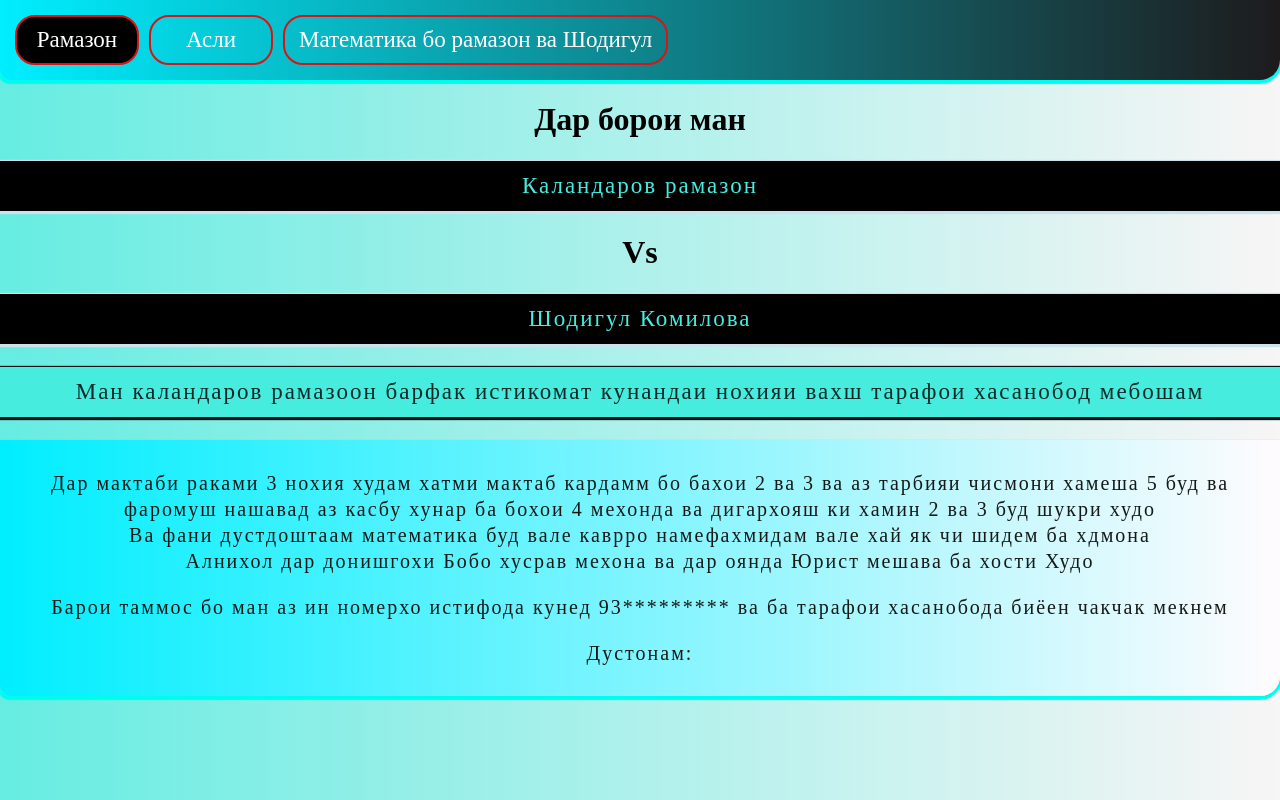
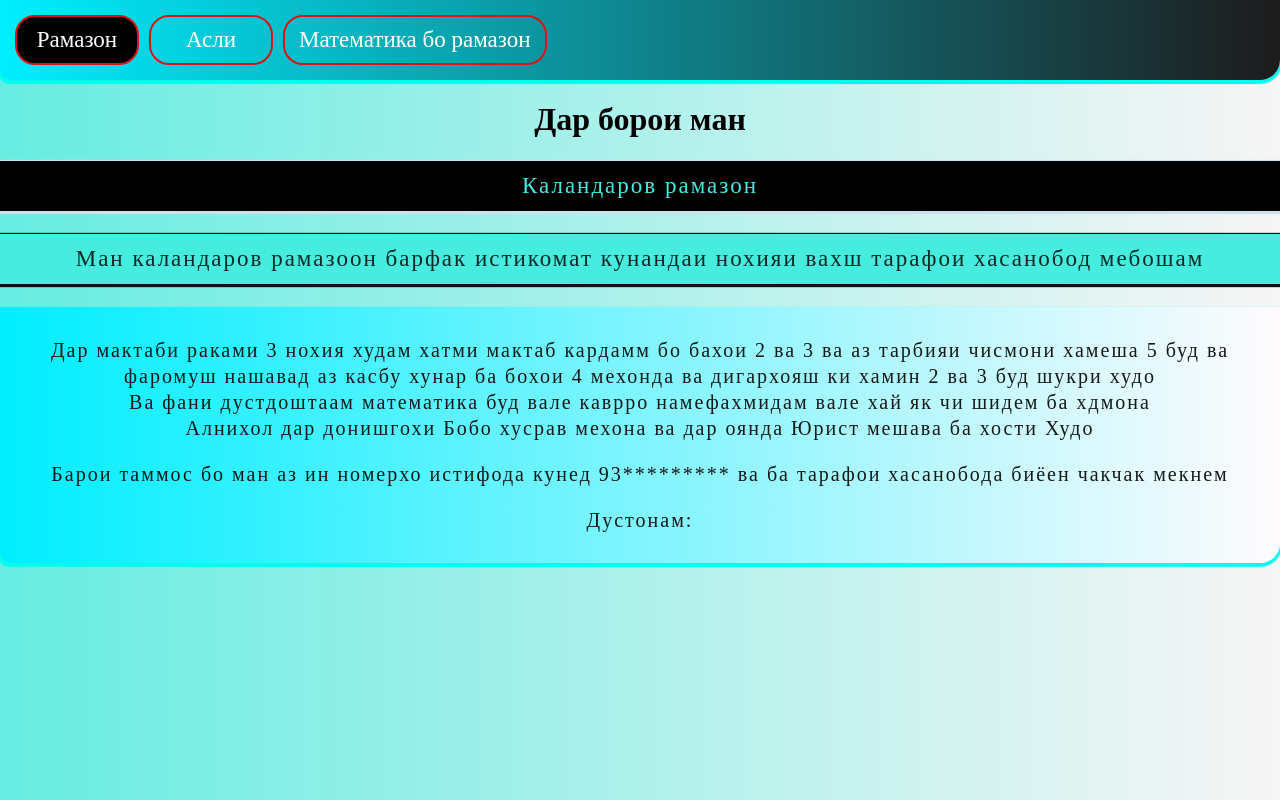
Before and after one commit to Safarbek/darskhona, a plain HTML site: page about.html in a window 1280 px wide. Drawn offline with Linux system fonts and the light colour scheme.

Commit message:
Update about.html

```diff
--- a/about.html
+++ b/about.html
@@ -10,13 +10,12 @@
 <body> <div>       <ul>
     <li style='background: black'><a href="about.html">Рамазон</a></li>
 <li><a href="math.html">Асли</a></li>
-         <li><a href="math.html">Mатематика бо рамазон ва Шодигул</a></li>
+         <li><a href="math.html">Mатематика бо рамазон</a></li>
     </ul>
 </div>
 <h1>Дар борои ман </h1>
 <p class='ram'>Каландаров рамазон</p>
-    <h1>Vs</h1>
-    <p class='ram'>Шодигул Комилова</p>
+
 <p class='dar'>Ман каландаров рамазоон барфак истикомат кунандаи нохияи вахш тарафои хасанобод мебошам</p>
 <div class="div">
 <p class="education">Дар мактаби раками 3 нохия худам хатми мактаб кардамм бо бахои 2 ва 3 ва аз тарбияи чисмони хамеша 5 буд ва фаромуш нашавад аз
```
